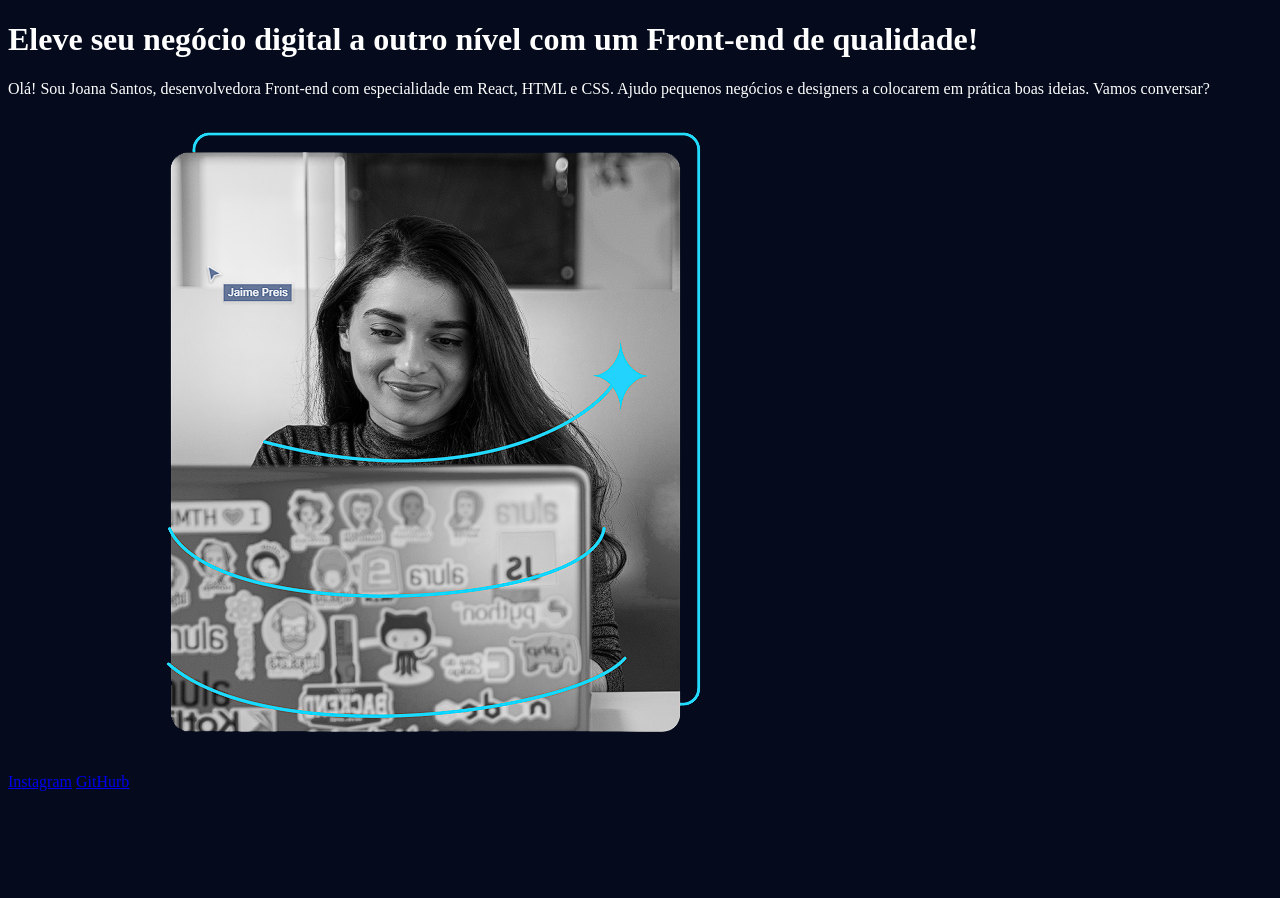
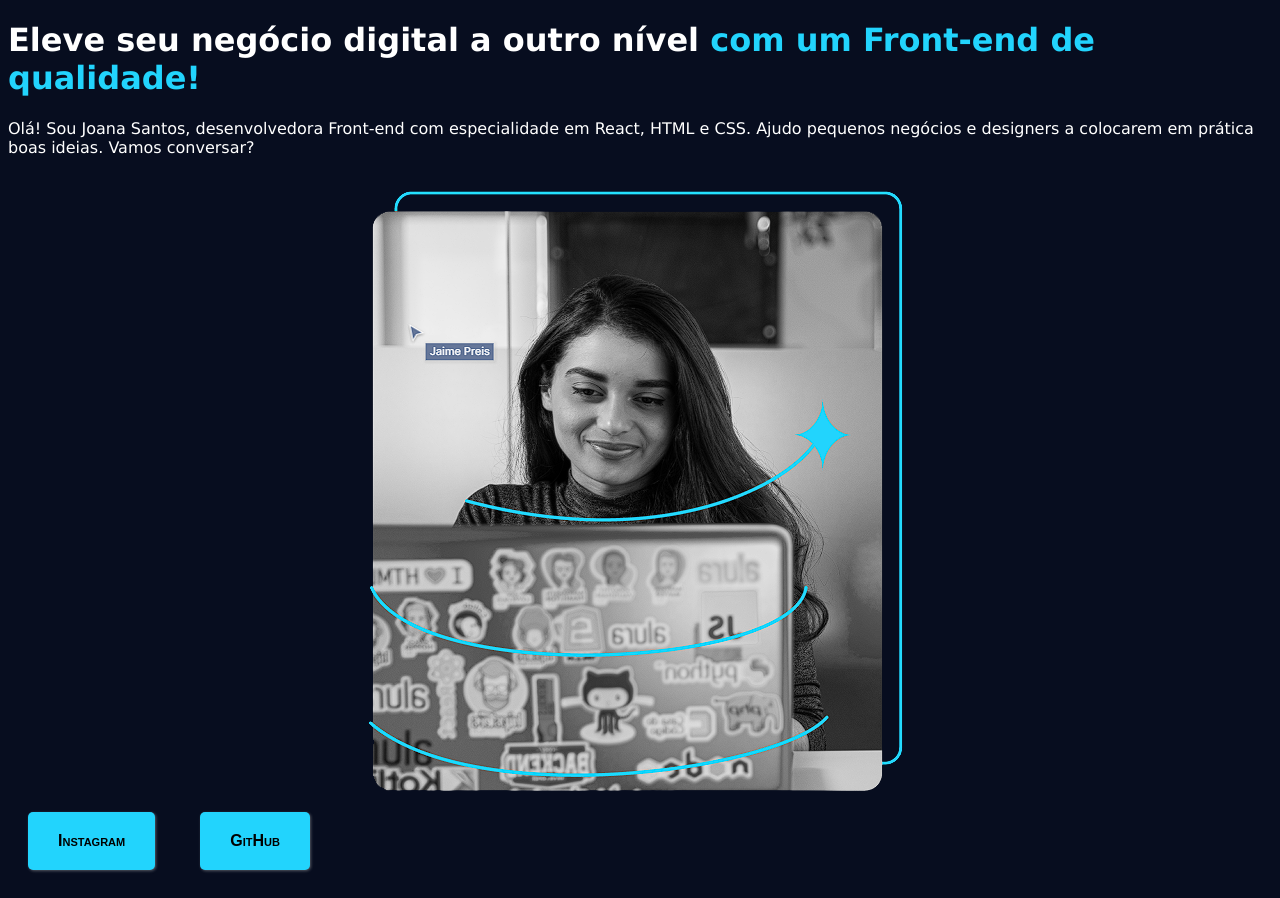
Before and after one commit to Leonardo-S-S/Alura, a plain HTML site: page Estudos de Front-end/html-css/basico-html-css-2/index.html in a window 1280 px wide. Before the commit the page ends 800 px from the top, so only its background shows below. Drawn offline with Linux system fonts and the light colour scheme.

Commit message:
Alura html Css2

```diff
--- a/Estudos de Front-end/html-css/basico-html-css-2/index.html
+++ b/Estudos de Front-end/html-css/basico-html-css-2/index.html
@@ -14,7 +14,7 @@
 
     <main>
         <h1>
-            Eleve seu negócio digital a outro nível com um Front-end de qualidade!
+            Eleve seu negócio digital a outro nível <strong>com um Front-end de qualidade!</strong>
         </h1>
 
         <p>
@@ -23,7 +23,7 @@
 
         <a href="https://www.instagram.com/mais_um_leonardo/" target="_blank">Instagram</a>
 
-        <a href="https://github.com/Leonardo-S-S" target="_blank">GitHurb</a>
+        <a href="https://github.com/Leonardo-S-S" target="_blank">GitHub</a>
 
         <img src="midia/modelo.png" alt="">
 
--- a/Estudos de Front-end/html-css/basico-html-css-2/style.css
+++ b/Estudos de Front-end/html-css/basico-html-css-2/style.css
@@ -1,6 +1,25 @@
 
 
 body{
-    background: rgb(5, 11, 29);
+    background-color: #070d1f;
     color: white;
+    font-family: Verdana, Geneva, Tahoma, sans-serif;
 }
+
+strong{
+    color: #22d4fd;
+}
+
+a{
+    padding: 20px 30px;
+    border-radius: 5px;
+    font-family: Arial, Helvetica, sans-serif;
+    box-shadow: 1px 1px 3px rgba(181, 181, 181, 0.456);
+    background-color: #22d4fd;
+    font-variant: small-caps;
+    font-weight: bold;
+    text-decoration: none;
+    color: black;
+    margin: 20px;
+    display: inline-block;
+}
```
